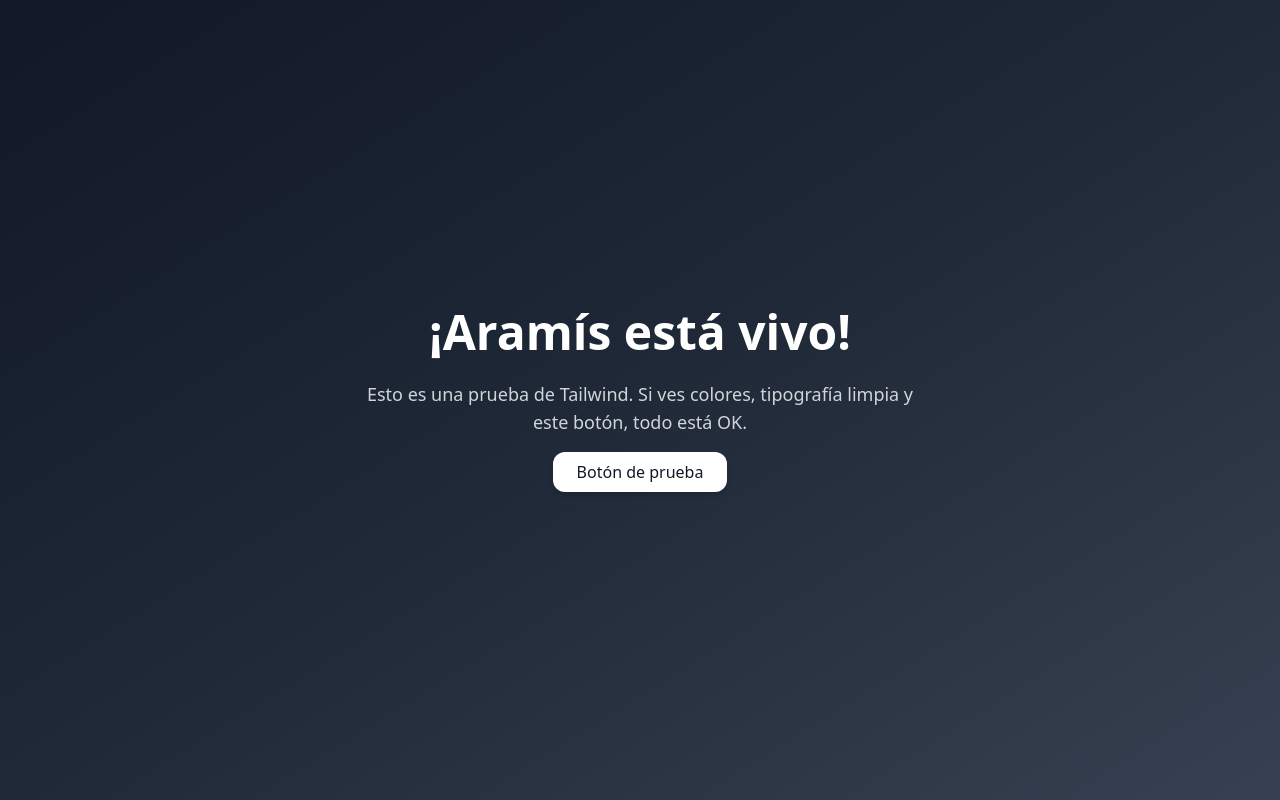
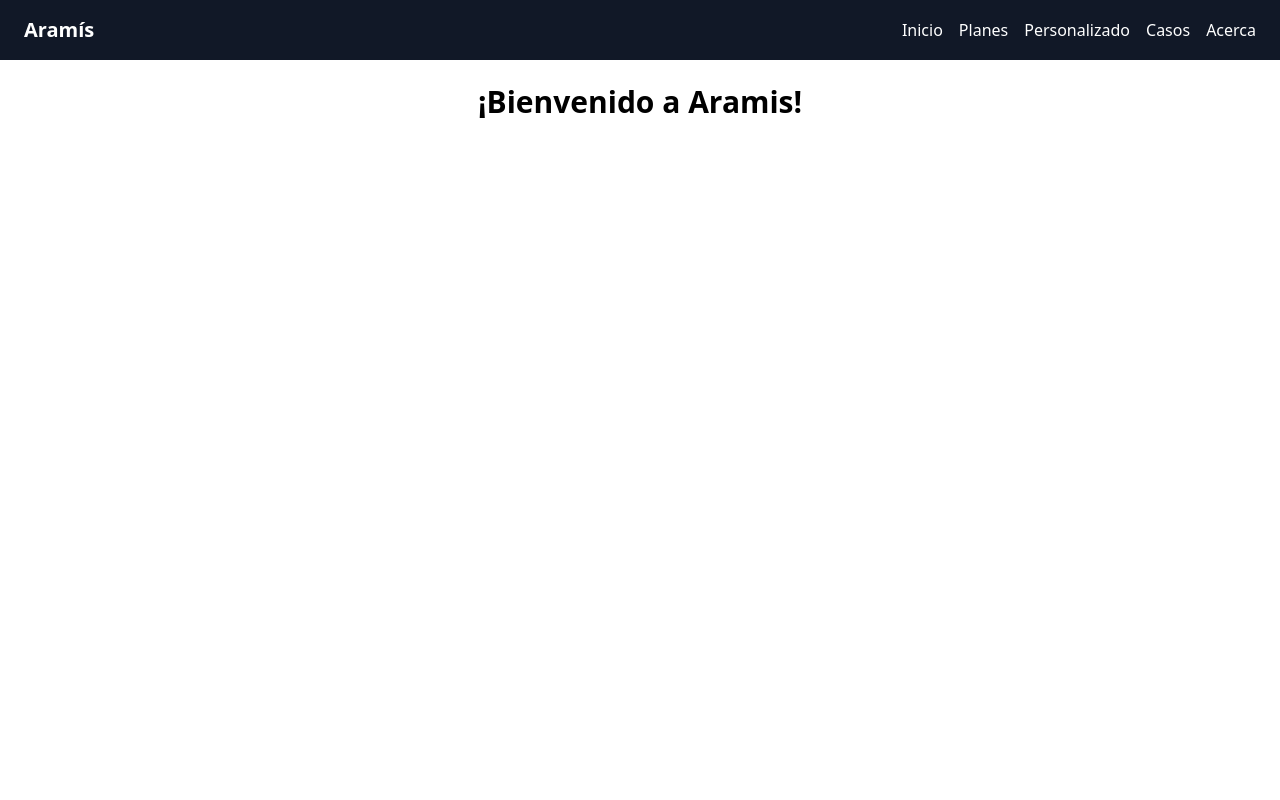
Before and after one commit to Maiguelon/Aramis-Web, a Next.js app: page / in a window 1280 px wide. Built offline with nearby package versions, Linux system fonts and the light colour scheme.

Commit message:
Tried and setted up the Header component

```diff
--- a/components/header.jsx
+++ b/components/header.jsx
@@ -0,0 +1,16 @@
+import Link from 'next/link';
+
+export default function Header() {
+  return (
+    <header className="bg-gray-900 text-white px-6 py-4 flex justify-between items-center">
+      <div className="text-xl font-bold">Aramís</div>
+      <nav className="flex space-x-4">
+        <Link href="/">Inicio</Link>
+        <Link href="/planes">Planes</Link>
+        <Link href="/plan_personalizado">Personalizado</Link>
+        <Link href="/casos_exito">Casos</Link>
+        <Link href="/acerca_de">Acerca</Link>
+      </nav>
+    </header>
+  );
+}
--- a/pages/_app.jsx
+++ b/pages/_app.jsx
@@ -1,5 +1,13 @@
 import '../style/globals.css';
+import Header from '../components/Header';
 
 export default function MyApp({ Component, pageProps }) {
-  return <Component {...pageProps} />;
+  return (
+    <>
+      <Header />
+      <main className="px-4 py-6">
+        <Component {...pageProps} />
+      </main>
+    </>
+  );
 }
--- a/pages/index.jsx
+++ b/pages/index.jsx
@@ -1,24 +1,7 @@
-import Head from 'next/head';
-
 export default function Home() {
   return (
-    <>
-      <Head>
-        <title>Aramís Agency</title>
-        <meta name="description" content="Test Tailwind" />
-      </Head>
-
-      <main className="min-h-screen bg-gradient-to-br from-gray-900 via-gray-800 to-gray-700 flex flex-col items-center justify-center text-white px-4">
-        <h1 className="text-4xl md:text-5xl font-extrabold mb-6 text-center">
-          ¡Aramís está vivo!
-        </h1>
-        <p className="mb-4 text-center text-lg text-gray-300 max-w-xl">
-          Esto es una prueba de Tailwind. Si ves colores, tipografía limpia y este botón, todo está OK.
-        </p>
-        <button className="bg-white text-gray-900 px-6 py-2 rounded-xl font-medium hover:bg-gray-200 transition-all shadow-md">
-          Botón de prueba
-        </button>
-      </main>
-    </>
+    <div className="text-center">
+      <h1 className="text-3xl font-bold">¡Bienvenido a Aramis!</h1>
+    </div>
   );
 }
```
